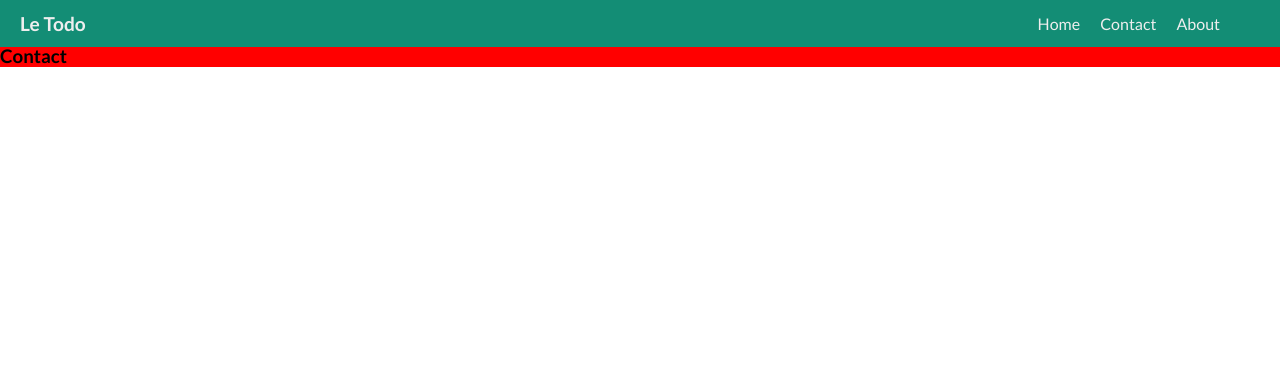
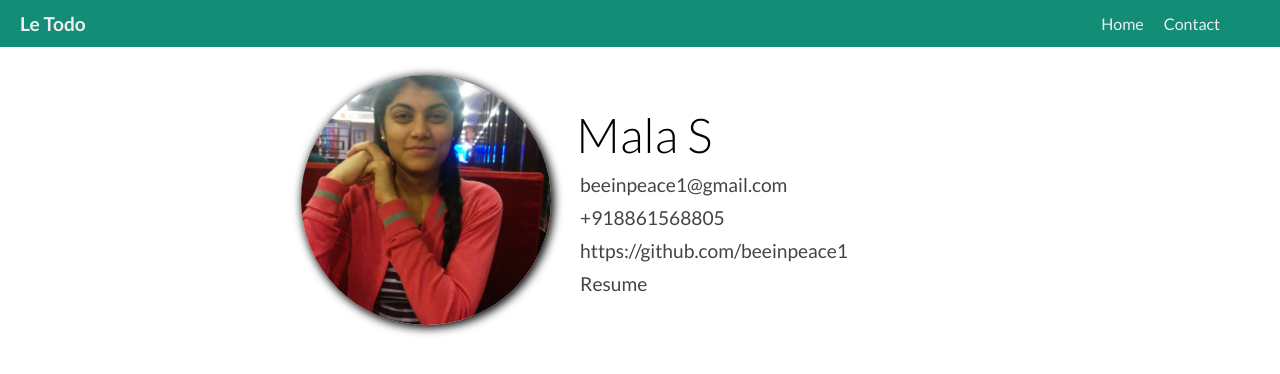
Before and after one commit to beeinpeace1/responsive-navbar, a React app: page /contact in a window 1280 px wide. Built offline with nearby package versions, Linux system fonts and the light colour scheme; a web font is replaced by a local one.

Commit message:
removed about and add contact

```diff
--- a/src/ComponentSL/About/About.js
+++ /dev/null
@@ -1,14 +0,0 @@
-import React, { Component } from 'react';
-import './About.css';
-
-const About = () => {
-  return (
-    <div className="About">
-      <div className="text-container animated fadeIn">
-        <h3>About</h3>
-      </div>
-    </div>
-  );
-}
-
-export default About;
--- a/src/ComponentSL/Contact/Contact.css
+++ b/src/ComponentSL/Contact/Contact.css
@@ -1,3 +1,67 @@
 .Contact {
-  background: red;
+  height: 100vh;
+  backface-visibility: hidden;
+  overflow-x: scroll;
+  margin: 20px;
 }
+
+.details-container {
+  backface-visibility: hidden;
+  display: flex;
+}
+
+.details-container > div:nth-child(1) {
+  flex-grow: 2;
+  display: flex;
+  justify-content: flex-end;
+}
+
+.details-container > div:nth-child(2) {
+  flex-grow: 3;
+  display: flex;
+  flex-direction: column;
+  justify-content: center;
+  margin-left: 10px;
+}
+
+.Contact img {
+  object-fit: cover;
+  border-radius: 50%;
+  box-shadow: 2px 2px 10px 1px #000000;
+  transition: all 200ms ease;
+  margin: 10px;
+}
+
+.Contact img:hover {
+  transform: scale(1.005);
+}
+
+.details > * {
+  padding: 5px;
+  font-size: 1.2em;
+}
+
+.details a {
+  color: #444;
+  text-decoration: none;
+}
+
+.details h3 {
+  font-size: 3em;
+  font-weight: 300;
+}
+
+@media screen and (max-width: 700px) {
+  .details-container {
+    flex-direction: column;
+  }
+
+  .details-container > div:nth-child(1) {
+    justify-content: center;
+  }
+
+  .details-container > div:nth-child(2) {
+    align-items: center;
+  }
+
+}
--- a/src/ComponentSL/Contact/Contact.js
+++ b/src/ComponentSL/Contact/Contact.js
@@ -1,11 +1,40 @@
 import React, { Component } from 'react';
 import './Contact.css';
 
+class ScrollToTopOnMount extends Component {
+  componentDidMount() {
+    window.scrollTo(0, 0)
+  }
+
+  render() {
+    return null
+  }
+}
+
 const Contact = () => {
   return (
+
     <div className="Contact">
-      <div className="animated fadeIn">
-        <h3>Contact</h3>
+      <ScrollToTopOnMount/>
+      <div className="details-container">
+        <div className="image-holder">
+          <img src="bee.jpg" alt="" width={250} height={250} />
+        </div>
+        <div className="details">
+          <h3>Mala S</h3>
+          <span className="octicon octicon-mail">&nbsp;
+            <a href="mailto:beeinpeace1@gmail.com">beeinpeace1@gmail.com</a>
+          </span>
+          <span className="octicon octicon-device-mobile">&nbsp;
+            <a href="tel:+918861568805">+918861568805</a>
+          </span>
+          <span className="octicon octicon-mark-github">&nbsp;
+            <a href="https://github.com/beeinpeace1" target="__blank">https://github.com/beeinpeace1</a>
+          </span>
+          <span className="octicon octicon-file-pdf">&nbsp;
+            <a href="resume_mala.pdf" target="__blank">Resume</a>
+          </span>
+        </div>
       </div>
     </div>
   );
--- a/src/ComponentSL/Navigation/Navigation.js
+++ b/src/ComponentSL/Navigation/Navigation.js
@@ -21,7 +21,6 @@ const Navigation = () => {
           <ul>
               <li><Link to="/">Home</Link></li>
               <li><Link to="/contact">Contact</Link></li>
-              <li><Link to="/about">About</Link></li>
           </ul>
         </div>
       </div>
@@ -29,7 +28,6 @@ const Navigation = () => {
           <ul>
             <li><Link to="/">Home</Link></li>
             <li><Link to="/contact">Contact</Link></li>
-            <li><Link to="/about">About</Link></li>
           </ul>
         </div>
     </nav>
```
Also changed, not shown: public/bee.jpg (added), src/ComponentSL/About/About.css (deleted), 1 other file.
